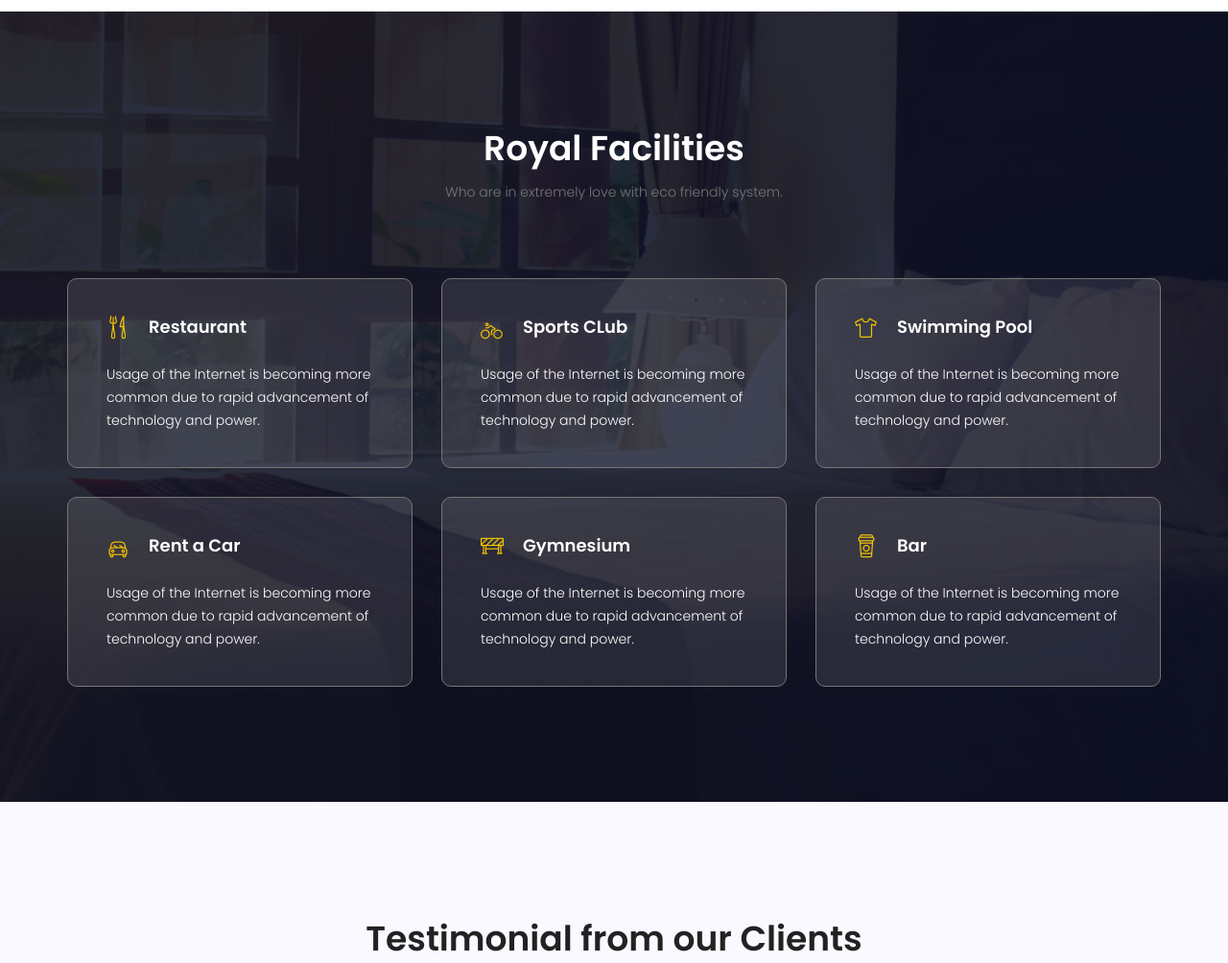
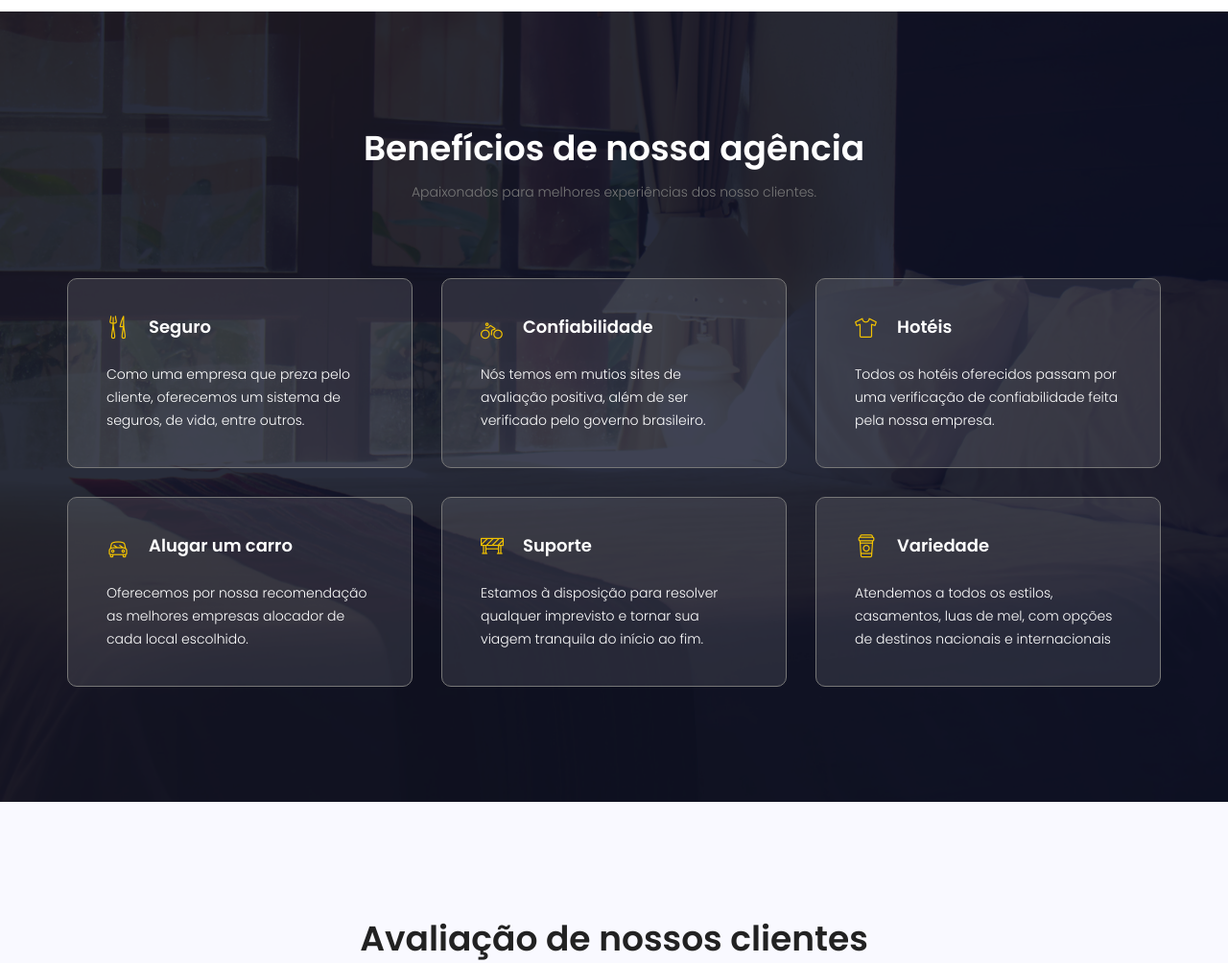
Before and after one commit to vikxzzzz/Desing-Grafico, a plain HTML site: page AP2-royal-master-template/royal-master/about.html in a window 1280 px wide. Shown: the part 1000-2004 px from the top of the page at 96% size. Drawn offline with Linux system fonts and the light colour scheme.

Commit message:
Update about.html

```diff
--- a/AP2-royal-master-template/royal-master/about.html
+++ b/AP2-royal-master-template/royal-master/about.html
@@ -92,44 +92,44 @@
     </div>
     <div class="container">
         <div class="section_title text-center">
-                    <h2 class="title_w">Royal Facilities</h2>
-                    <p>Who are in extremely love with eco friendly system.</p>
+            <h2 class="title_w">Benefícios de nossa agência</h2>
+            <p>Apaixonados para melhores experiências dos nosso clientes.</p>
         </div>
         <div class="row mb_30">
             <div class="col-lg-4 col-md-6">
                 <div class="facilities_item">
-                            <h4 class="sec_h4"><i class="lnr lnr-dinner"></i>Restaurant</h4>
-                            <p>Usage of the Internet is becoming more common due to rapid advancement of technology and power.</p>
+                    <h4 class="sec_h4"><i class="lnr lnr-dinner"></i>Seguro</h4>
+                    <p>Como uma empresa que preza pelo cliente, oferecemos um sistema de seguros, de vida, entre outros.</p>
                 </div>
             </div>
             <div class="col-lg-4 col-md-6">
                 <div class="facilities_item">
-                            <h4 class="sec_h4"><i class="lnr lnr-bicycle"></i>Sports CLub</h4>
-                            <p>Usage of the Internet is becoming more common due to rapid advancement of technology and power.</p>
+                    <h4 class="sec_h4"><i class="lnr lnr-bicycle"></i>Confiabilidade</h4>
+                    <p>Nós temos em mutios sites de avaliação positiva, além de ser verificado pelo governo brasileiro.</p>
                 </div>
             </div>
             <div class="col-lg-4 col-md-6">
                 <div class="facilities_item">
-                            <h4 class="sec_h4"><i class="lnr lnr-shirt"></i>Swimming Pool</h4>
-                            <p>Usage of the Internet is becoming more common due to rapid advancement of technology and power.</p>
+                    <h4 class="sec_h4"><i class="lnr lnr-shirt"></i>Hotéis</h4>
+                    <p>Todos os hotéis oferecidos passam por uma verificação de confiabilidade feita pela nossa empresa.</p>
                 </div>
             </div>
             <div class="col-lg-4 col-md-6">
                 <div class="facilities_item">
-                            <h4 class="sec_h4"><i class="lnr lnr-car"></i>Rent a Car</h4>
-                            <p>Usage of the Internet is becoming more common due to rapid advancement of technology and power.</p>
+                    <h4 class="sec_h4"><i class="lnr lnr-car"></i>Alugar um carro</h4>
+                    <p>Oferecemos por nossa recomendação as melhores empresas alocador de cada local escolhido.</p>
                 </div>
             </div>
             <div class="col-lg-4 col-md-6">
                 <div class="facilities_item">
-                            <h4 class="sec_h4"><i class="lnr lnr-construction"></i>Gymnesium</h4>
-                            <p>Usage of the Internet is becoming more common due to rapid advancement of technology and power.</p>
+                    <h4 class="sec_h4"><i class="lnr lnr-construction"></i>Suporte</h4>
+                    <p>Estamos à disposição para resolver qualquer imprevisto e tornar sua viagem tranquila do início ao fim.</p>
                 </div>
             </div>
             <div class="col-lg-4 col-md-6">
                 <div class="facilities_item">
-                            <h4 class="sec_h4"><i class="lnr lnr-coffee-cup"></i>Bar</h4>
-                            <p>Usage of the Internet is becoming more common due to rapid advancement of technology and power.</p>
+                    <h4 class="sec_h4"><i class="lnr lnr-coffee-cup"></i>Variedade</h4>
+                    <p>Atendemos a todos os estilos, casamentos, luas de mel, com opções de destinos nacionais e internacionais</p>
                 </div>
             </div>
         </div>
@@ -141,7 +141,7 @@
         <section class="testimonial_area section_gap">
             <div class="container">
                 <div class="section_title text-center">
-                    <h2 class="title_color">Testimonial from our Clients</h2>
+                    <h2 class="title_color">Avaliação de nossos clientes</h2>
                     <p>The French Revolution constituted for the conscience of the dominant aristocratic class a fall from </p>
                 </div>
                 <div class="testimonial_slider owl-carousel">
```
Lines whose indentation alone changed are shown as unchanged.
